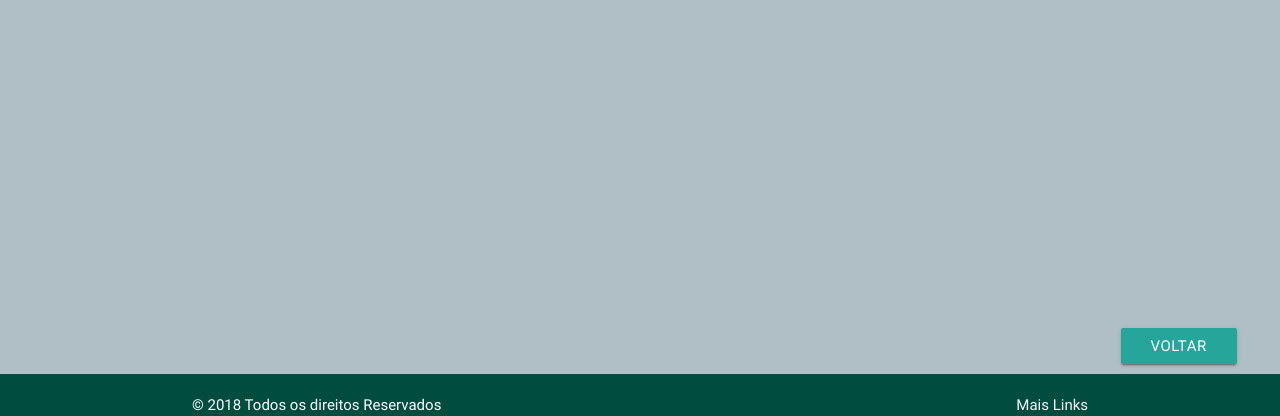
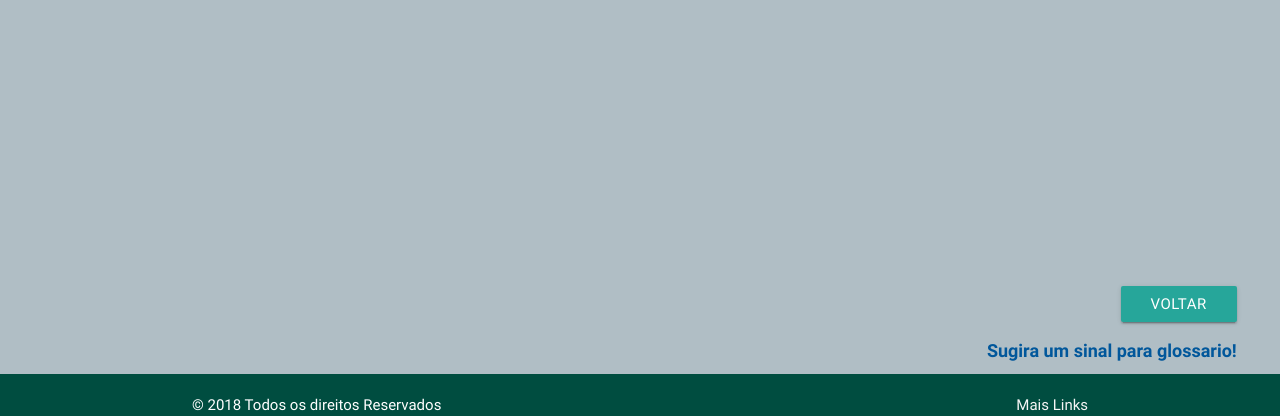
Before and after one commit to JoaoGrasel/GlossarioLibrasForLearning, a Django app: page /conteudo-categorias-glossarios/ in a window 1280 px wide. Shown: the part 384-800 px from the top of the page. Run offline with Django 3.2, Linux system fonts and the light colour scheme; data comes from the database, SQL or seed files in the repository; both versions use the stored data as it was after the commit; some libraries are stand-ins or nearby versions.

Commit message:
Agora Glossario e Temas tem que ser postados também

```diff
--- a/ForLearning/Glossario/models.py
+++ b/ForLearning/Glossario/models.py
@@ -6,16 +6,18 @@ from django.db import models
 class Glossario(models.Model):
     titulo = models.CharField(max_length=200)
     pai = models.ForeignKey("self", on_delete=models.CASCADE, default=None, blank=True, null=True)
+    postado = models.BooleanField(default=False)
 
     def __str__(self):
         return self.titulo
 
 class Tema(models.Model):
-	titulo = models.CharField(max_length=200)
-	pai = models.ForeignKey("self", on_delete=models.CASCADE, default=None, blank=True, null=True)
+    titulo = models.CharField(max_length=200)
+    pai = models.ForeignKey("self", on_delete=models.CASCADE, default=None, blank=True, null=True)
+    postado = models.BooleanField(default=False)
 
-	def __str__(self):
-		return self.titulo;
+    def __str__(self):
+        return self.titulo;
 
 class Sinal(models.Model):
     glossario = models.ForeignKey(Glossario, on_delete=models.CASCADE)
--- a/ForLearning/Glossario/templates/Glossario/categorias-glossario.html
+++ b/ForLearning/Glossario/templates/Glossario/categorias-glossario.html
@@ -21,16 +21,20 @@
       <div class="row" >
         <div class="col s12 push-s1 right-align ">
           <button class="waves-effect waves-light btn color #01579b" type="submit" nome="voltar" onclick='history.go(-1)' >Voltar</button>
+          <p></p>
+          <a class ="link" href="/{{ glossario.id }}/enviar-sinal/ "/> Sugira um sinal para glossario!</a>
         </div>
       </div>
     </div>
-
 {% else %}
     <p> Não existem glossarios cadastradas.</p>
     <div class="row" >
-        <div class="col s12 center ">
-             <button class="waves-effect waves-light btn" type="submit" nome="voltar" onclick='history.go(-1)' >Voltar</button>
+            <div class="col s12 center ">
+              <button class="waves-effect waves-light btn" type="submit" nome="voltar" onclick='history.go(-1)' >Voltar</button>
+            <p></p>
+          <a class ="link" href="/{{ glossario.id }}/enviar-sinal/ "/> Sugira um sinal para glossario!</a>
         </div>
+      </div>
     </div>
 {% endif %}
 
--- a/ForLearning/Glossario/templates/Glossario/enviar-sinal.html
+++ b/ForLearning/Glossario/templates/Glossario/enviar-sinal.html
@@ -3,7 +3,7 @@
 <br></br>
 <div class="row container center unidades" >
 	<div class="col l10 push-l1 ">
-		<h3> Envie um sinal para a glossario {{ glossario.titulo }}</h3>
+		<h3> Envie um sinal para {{ glossario.titulo }}</h3>
 
 			{% if mensagem_erro %}<p><strong>{{ mensagem_erro }}</strong></p>{% endif %}
 
--- a/ForLearning/Glossario/templates/Glossario/index.html
+++ b/ForLearning/Glossario/templates/Glossario/index.html
@@ -14,4 +14,6 @@
     </div>
 
 
+
+
 {% endblock %}
--- a/ForLearning/Glossario/views.py
+++ b/ForLearning/Glossario/views.py
@@ -57,9 +57,11 @@ def enviar_sinal(request, glossario_id):
         return render(request, 'Glossario/enviar-sinal.html', context)
 
 
+
+
 def conteudo_categorias_glossarios(request):
     try:
-        lista_glossarios = Glossario.objects.filter( pai = None)
+        lista_glossarios = Glossario.objects.filter( pai = None, postado=True)
         context = {'lista_glossarios': lista_glossarios}
 
     except Glossario.DoesNotExist:
@@ -69,7 +71,7 @@ def conteudo_categorias_glossarios(request):
 
 def conteudo_categorias_temas(request):
     try:
-        lista_tema = Tema.objects.filter( pai = None)
+        lista_tema = Tema.objects.filter( pai = None, postado=True)
         context = {'lista_tema': lista_tema}
 
     except Glossario.DoesNotExist:
```
Also changed, not shown: ForLearning/Glossario/templates/Glossario/categorias-temas.html (+7 -2 lines), ForLearning/Glossario/migrations/0011_auto_20180528_1545.py (added), ForLearning/db.sqlite3.
